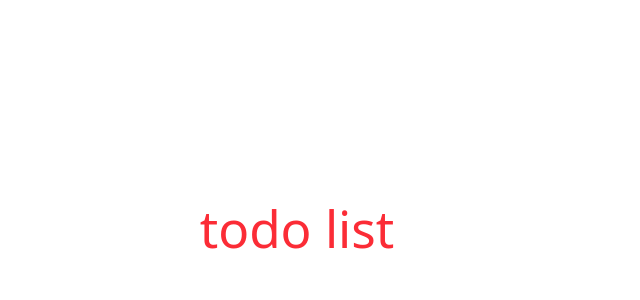
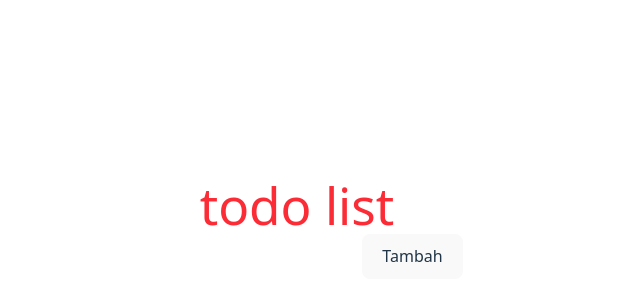
Before and after one commit to cintavalencia/32-pbk-uts-233510705, a Vue app: page / in a window 1280 px wide. Shown: the part 172-472 px from the top of the page, without its empty margins (343-983 px from the left). Built offline with nearby package versions, Linux system fonts and the light colour scheme.

Commit message:
add item

```diff
--- a/src/App.vue
+++ b/src/App.vue
@@ -1,10 +1,26 @@
 <script setup>
+import { ref } from 'vue';
+
+const items = ref([]);
+const newItem = ref('');
+
+const addItem = () => {
+  if (newItem.value !== '') {
+    items.value.push({
+      id: items.value.length + 1,
+      text: newItem.value,
+      completed: false
+    });
+    newItem.value = '';
+    console.log(items.value);
+  }
+};
 </script>
 
 <template>
   <h1 class="text-red-500">todo list</h1>
+  <input type="text" v-model="newItem" @keyup.enter="addItem" />
+  <button @click="addItem">Tambah</button>
 </template>
 
-<style scoped>
-
-</style>
+<style scoped></style>
```
